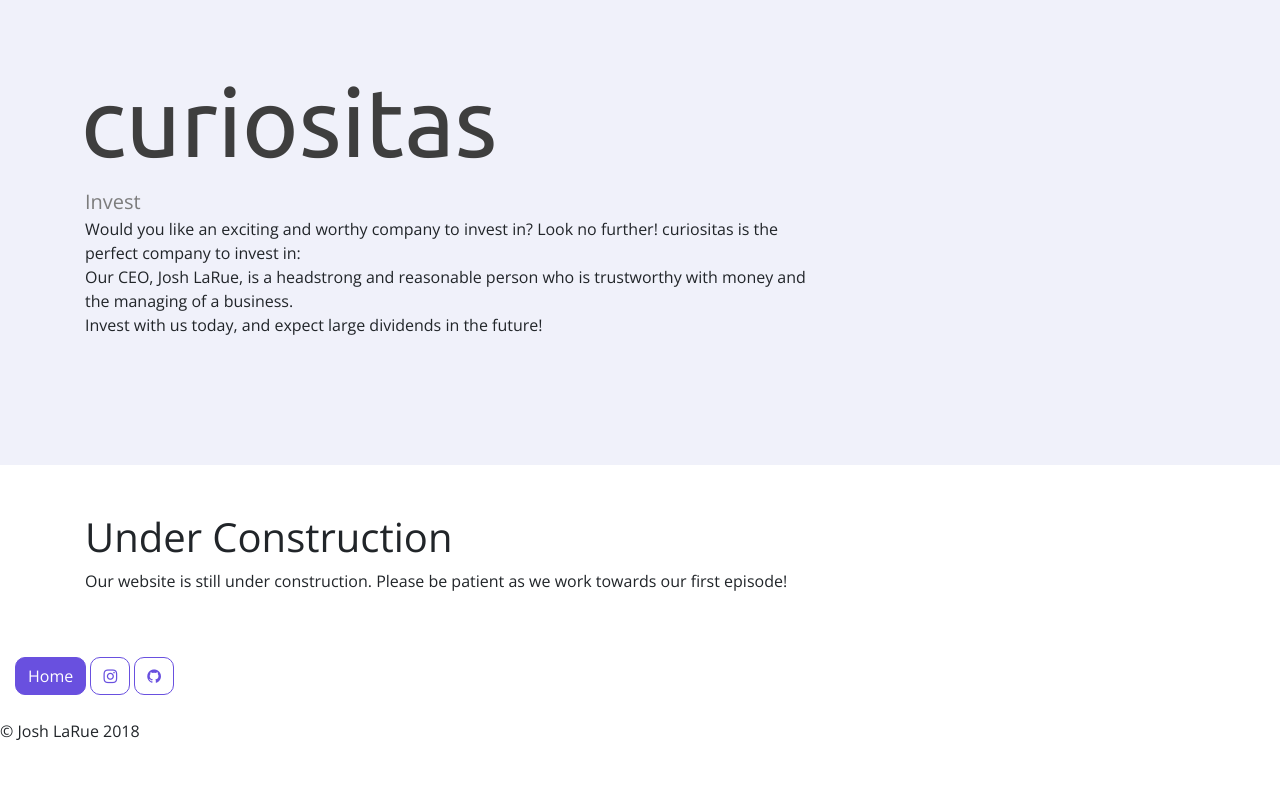
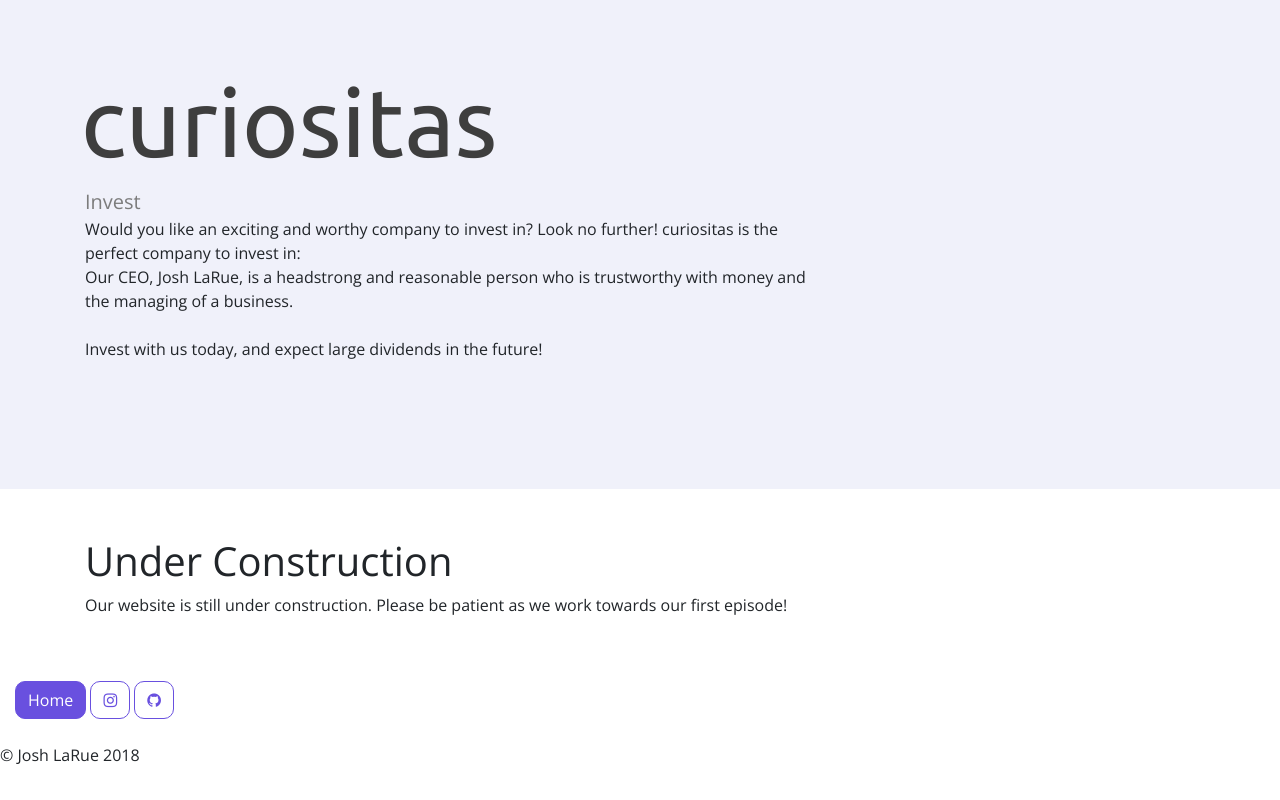
Before and after one commit to curios-itas/curios-itas.github.io, a plain HTML site: page invest.html in a window 1280 px wide. Drawn offline with nearby package versions, Linux system fonts and the light colour scheme.

Commit message:
Update invest.html

```diff
--- a/invest.html
+++ b/invest.html
@@ -24,7 +24,7 @@
         <h1 class="display-1 display-fix">curiositas</h1>
         <span class="lead">Invest</span>
           <p>Would you like an exciting and worthy company to invest in? Look no further! curiositas is the perfect company to invest in:<br>
-          Our CEO, Josh LaRue, is a headstrong and reasonable person who is trustworthy with money and the managing of a business.<br>
+          Our CEO, Josh LaRue, is a headstrong and reasonable person who is trustworthy with money and the managing of a business.<br><br>
           Invest with us today, and expect large dividends in the future!</p>
           <br><br>
       </div>
```
